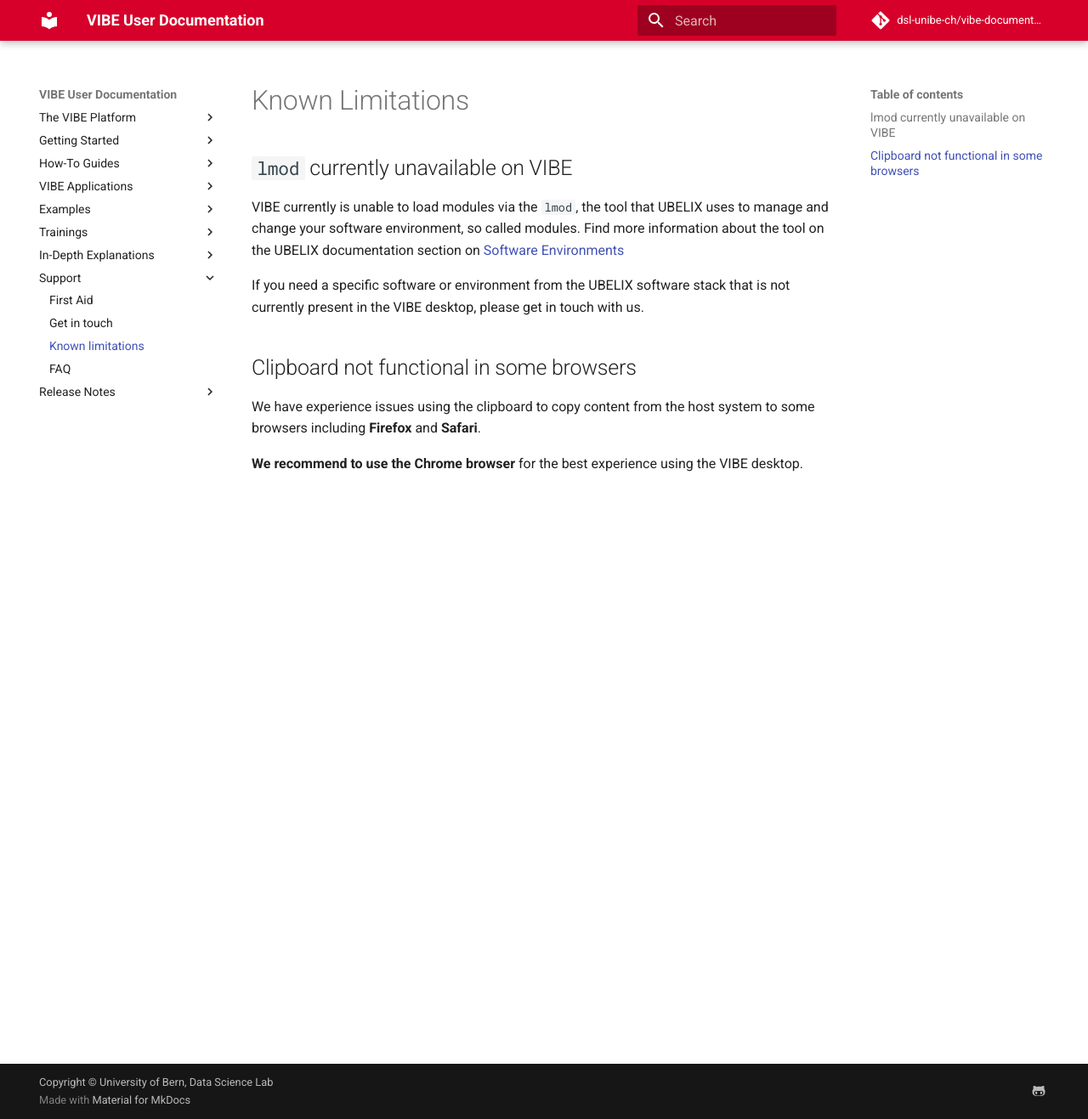
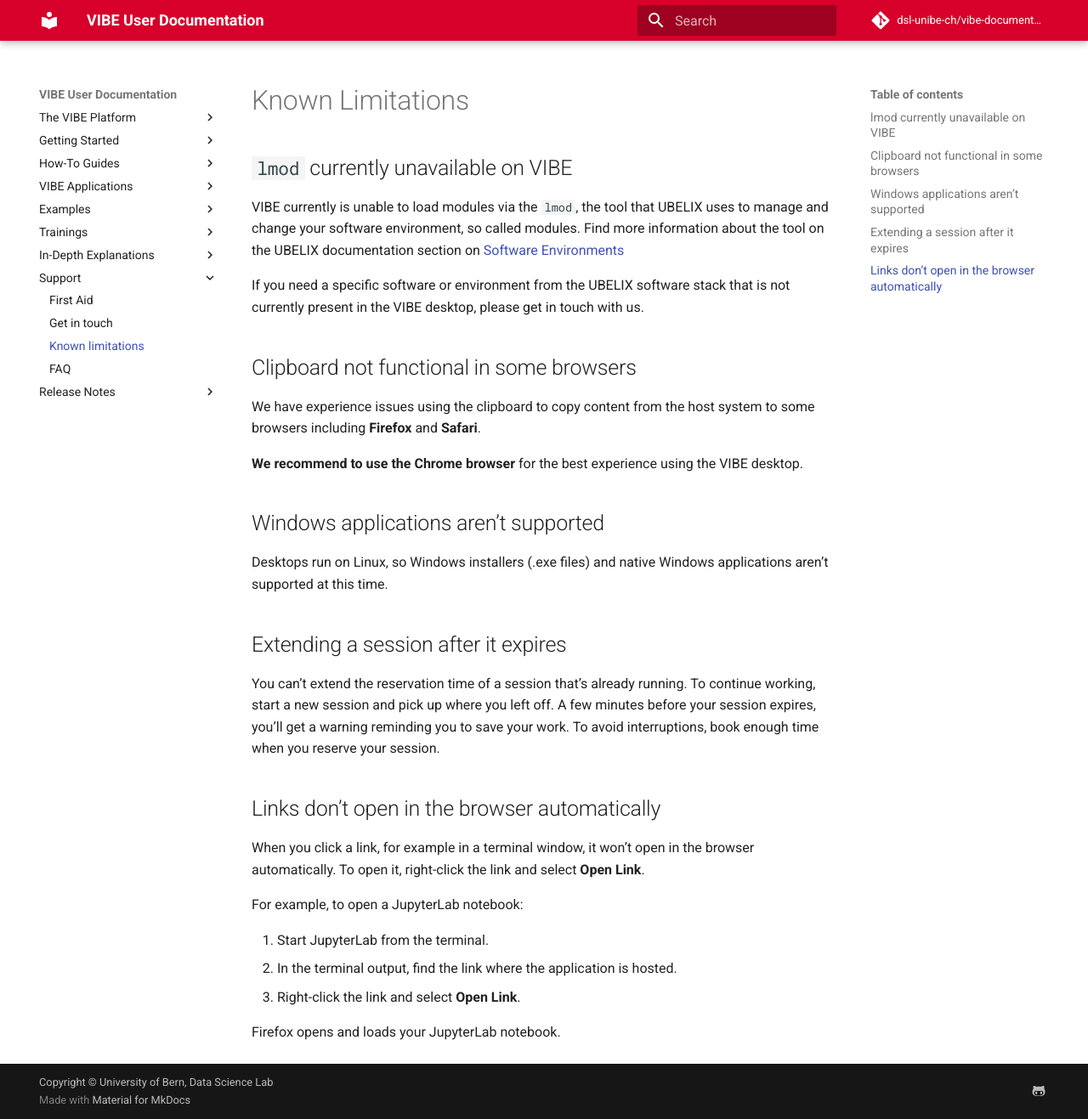
Before and after one commit to dsl-unibe-ch/vibe-documentation, an MkDocs documentation site: the page built from docs/support/known_limitations.md, in a window 1280 px wide and 1317 px high. Shown: the whole window at 85% size. Built offline with MkDocs 1.6.1 and Material for MkDocs 9.7.7, drawn with Linux system fonts in a browser that asks for light colours; comment, search, counter and statistics services are not loaded.

Commit message:
update limitations

```diff
--- a/docs/support/known_limitations.md
+++ b/docs/support/known_limitations.md
@@ -11,3 +11,23 @@ If you need a specific software or environment from the UBELIX software stack th
 We have experience issues using the clipboard to copy content from the host system to some browsers including **Firefox** and **Safari**.
 
 **We recommend to use the Chrome browser** for the best experience using the VIBE desktop.
+
+## Windows applications aren't supported
+
+Desktops run on Linux, so Windows installers (.exe files) and native Windows applications aren't supported at this time.
+
+## Extending a session after it expires
+
+You can't extend the reservation time of a session that's already running. To continue working, start a new session and pick up where you left off. A few minutes before your session expires, you'll get a warning reminding you to save your work. To avoid interruptions, book enough time when you reserve your session.
+
+## Links don't open in the browser automatically
+
+When you click a link, for example in a terminal window, it won't open in the browser automatically. To open it, right-click the link and select **Open Link**.
+
+For example, to open a JupyterLab notebook:
+
+1. Start JupyterLab from the terminal.
+2. In the terminal output, find the link where the application is hosted.
+3. Right-click the link and select **Open Link**.
+
+Firefox opens and loads your JupyterLab notebook.
```
